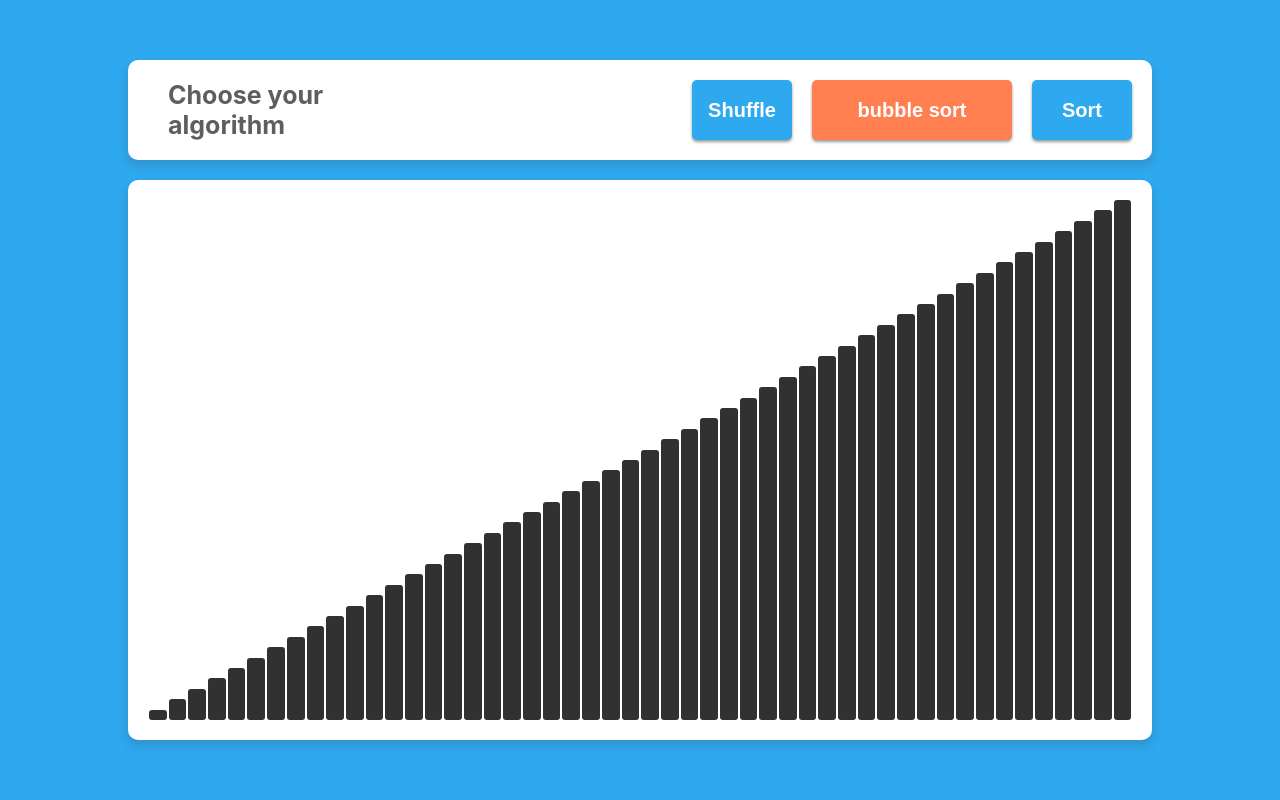
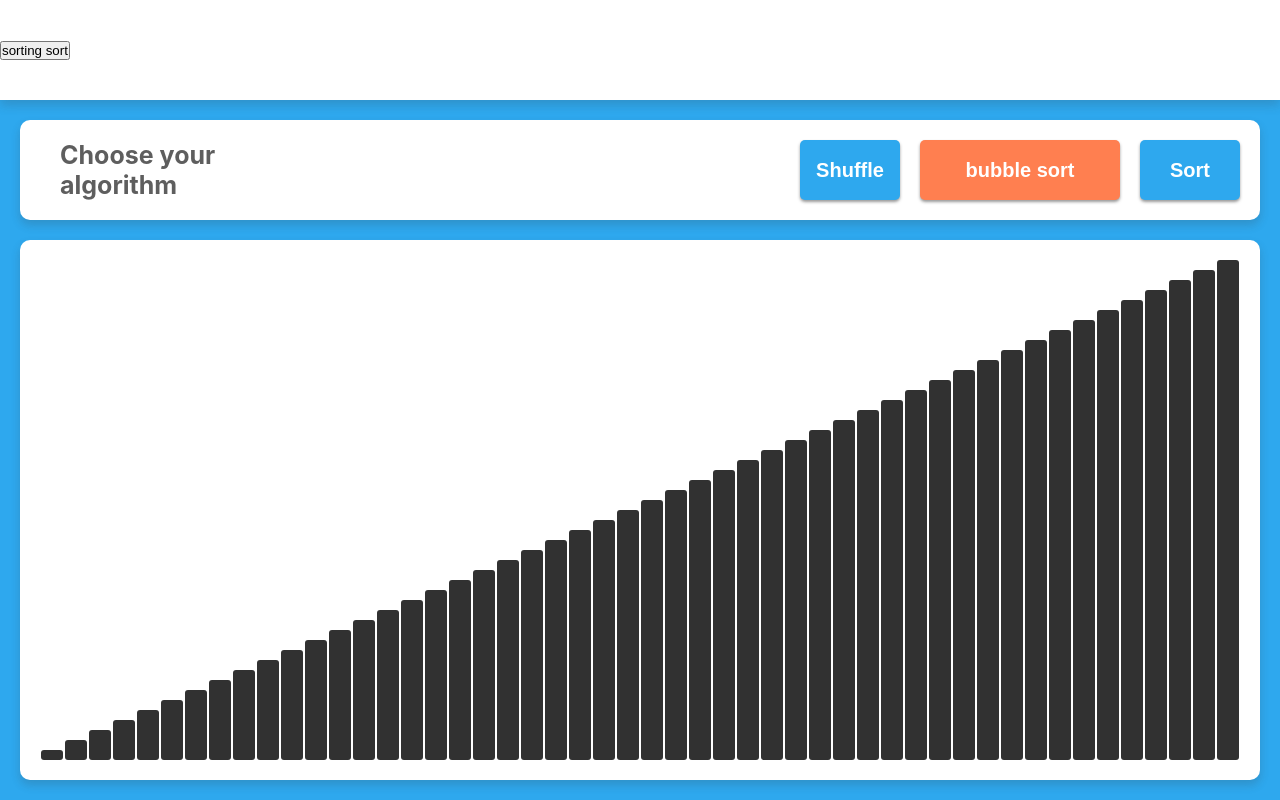
Before and after one commit to rudensergey/algo-visualiser, a React app: page / in a window 1280 px wide. Built offline with nearby package versions, Linux system fonts and the light colour scheme.

Commit message:
add styles and new components

```diff
--- a/src/app.css
+++ b/src/app.css
@@ -29,9 +29,3 @@ h6 {
   --box: white;
   --selected: tomato;
 }
-
-#root {
-  height: 100vh;
-  width: 100vw;
-  background-color: var(--main);
-}
--- a/src/components/dropdown/types.tsx
+++ b/src/components/dropdown/types.tsx
@@ -1,8 +1,8 @@
 import { SUPPORTED_ALGORITMS } from "../visualiser/types";
 
 export type TDropdown = React.FC<{
-  list: SUPPORTED_ALGORITMS[];
-  classNames: string;
+  list: any[];
+  classNames?: string;
   onChange: (value: string) => void;
 }>;
 
--- /dev/null
+++ b/src/components/main/Main.tsx
@@ -0,0 +1,32 @@
+// Absolute imports
+import * as React from "react";
+import { Menu } from "../menu/Menu";
+import { Visualiser } from "../visualiser/Visualiser";
+
+// Components
+
+// Types
+
+// Utils
+
+// Style
+import "./style.css";
+import { SECTIONS } from "./types";
+
+export const Main = () => {
+  const [section, setSection] = React.useState(SECTIONS.SORTING);
+
+  return (
+    <div className="main">
+      <Menu
+        menuSections={Object.values(SECTIONS)}
+        setSection={setSection}
+      ></Menu>
+      {section === SECTIONS.SORTING ? (
+        <Visualiser></Visualiser>
+      ) : (
+        <h1>Not ready yet</h1>
+      )}
+    </div>
+  );
+};
--- /dev/null
+++ b/src/components/main/style.css
@@ -0,0 +1,8 @@
+.main {
+  height: 100vh;
+  width: 100vw;
+  background-color: var(--main);
+
+  display: flex;
+  flex-direction: column;
+}
--- /dev/null
+++ b/src/components/main/types.tsx
@@ -0,0 +1,6 @@
+export enum SECTIONS {
+  SORTING = "sorting",
+  GRAPHS = "graphs",
+}
+
+export type TMenu = React.FC<{ menuSections: SECTIONS[]; setSection: any }>;
--- a/src/components/menu/Menu.tsx
+++ b/src/components/menu/Menu.tsx
@@ -2,12 +2,20 @@
 import * as React from "react";
 
 // Components
+import { Dropdown } from "../dropdown/Dropdown";
 
 // Types
+import { TMenu } from "../main/types";
 
 // Utils
 
 // Style
 import "./style.css";
 
-export const Menu = () => <div className="menu"></div>;
+export const Menu: TMenu = ({ menuSections, setSection }) => {
+  return (
+    <div className="menu">
+      <Dropdown list={menuSections} onChange={setSection}></Dropdown>
+    </div>
+  );
+};
--- a/src/components/menu/style.css
+++ b/src/components/menu/style.css
@@ -1,6 +1,13 @@
 .menu {
-  background-color: rgb(231, 89, 89);
+  background-color: var(--box);
   width: 100%;
-  height: 50px;
   box-shadow: 0px 5px 10px var(--light-shadow);
+
+  flex-basis: 100px;
+  flex-shrink: 0;
+
+  display: flex;
+  flex-direction: row;
+  justify-content: space-between;
+  align-items: center;
 }
--- a/src/components/visualiser/style.css
+++ b/src/components/visualiser/style.css
@@ -1,7 +1,7 @@
 .visualiser {
-  width: 100%;
-  height: 100%;
-  min-height: 500px;
+  flex-grow: 1;
+
+  padding: 20px;
 
   display: flex;
   flex-direction: column;
@@ -10,8 +10,8 @@
 }
 
 .visualiser__box {
-  height: 70%;
-  width: 80%;
+  width: 100%;
+  height: 100%;
   padding: 20px;
   margin-top: 20px;
   box-sizing: border-box;
@@ -27,8 +27,9 @@
 }
 
 .visualiser__buttons {
-  width: 80%;
-  height: 100px;
+  width: 100%;
+  flex-basis: 100px;
+  flex-shrink: 0;
   padding: 20px;
   box-sizing: border-box;
   background-color: var(--box);
@@ -126,8 +127,8 @@
   }
 
   .visualiser__buttons {
+    flex-basis: 120px;
     width: 100%;
-    height: 150px;
     padding: 10px;
     border-radius: 10px;
     flex-wrap: wrap;
--- a/src/index.tsx
+++ b/src/index.tsx
@@ -1,13 +1,15 @@
 import * as React from "react";
 import * as ReactDOM from "react-dom";
 
+import { Menu } from "./components/menu/Menu";
+import { Visualiser } from "./components/visualiser/Visualiser";
+
 import "./app.css";
-
-import { Visualiser } from "./components/visualiser/Visualiser";
+import { Main } from "./components/main/Main";
 
 class App extends React.Component {
   render() {
-    return <Visualiser></Visualiser>;
+    return <Main></Main>;
   }
 }
 
```
